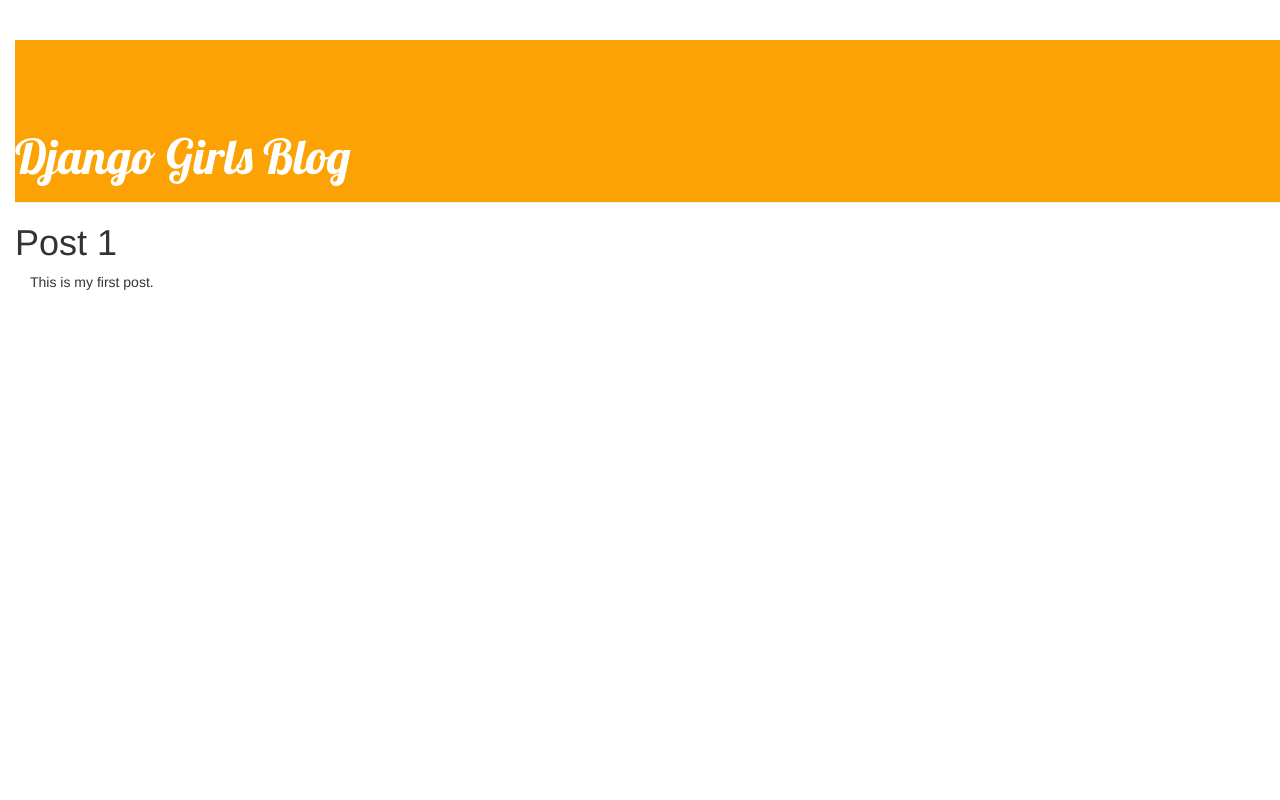
After one commit to aluasrenata/Initial-Reposit, a Django app: page /post/1/ in a window 1280 px wide. The commit adds this page. Run offline with Django 3.2, Linux system fonts and the light colour scheme; data comes from the database, SQL or seed files in the repository; some libraries are stand-ins or nearby versions.

Commit message:
Added new stuff

```diff
--- /dev/null
+++ b/blog/static/css/blog.css
@@ -0,0 +1,26 @@
+h1 a {
+    color: #FCA205;
+    font-family: 'Lobster';
+}
+body {
+	padding-left: 15px;
+}
+p {
+	padding-left: 15px;
+}
+.page-header {
+	background-color: #ff9400;
+	padding-top: 70px;
+	background-color: #FCA205;
+}
+.page-header h1, .page-header h1 a, .page-header h1 a:visited, .page-header h1 a:active {
+    color: #ffffff;
+    font-size: 36pt;
+    text-decoration: none;
+}
+.content {
+    margin-left: 40px;
+}
+.date {
+	color: #828282;
+}
--- /dev/null
+++ b/blog/templates/blog/base.html
@@ -0,0 +1,20 @@
+{%load staticfiles%}
+<html>
+    <head>
+        <title>Django girls blog</title>
+        <link rel="stylesheet" href="//maxcdn.bootstrapcdn.com/bootstrap/3.2.0/css/bootstrap.min.css">
+        <link rel="stylesheet" href="//maxcdn.bootstrapcdn.com/bootstrap/3.2.0/css/bootstrap-theme.min.css">
+        <link rel="stylesheet" href="{% static 'css/blog.css' %}">
+        <link href="http://fonts.googleapis.com/css?family=Lobster&subset=latin,latin-ext" rel="stylesheet" type="text/css">
+    </head>
+
+    <body>
+        <div>
+        <div class="page-header">
+            <h1><a href="">Django Girls Blog</a></h1>
+        </div>
+        </div>
+        {% block content %}
+        {% endblock %}
+    </body>
+</html>
--- /dev/null
+++ b/blog/templates/blog/post_detail.html
@@ -0,0 +1,13 @@
+{% extends 'blog/base.html' %}
+
+{% block content %}
+    <div class="post">
+        {% if post.published_date %}
+            <div class="date">
+                {{ post.published_date }}
+            </div>
+        {% endif %}
+        <h1>{{ post.title }}</h1>
+        <p>{{ post.text|linebreaks }}</p>
+    </div>
+{% endblock %}
--- a/blog/urls.py
+++ b/blog/urls.py
@@ -4,4 +4,5 @@ from blog import views
 
 urlpatterns = [
     url(r'^$', views.post_list, name='post_list'),
+    url(r'^post/(?P<pk>\d+)/$', views.post_detail, name='post_detail'),
 ]
--- a/blog/views.py
+++ b/blog/views.py
@@ -1,4 +1,4 @@
-from django.shortcuts import render
+from django.shortcuts import render, get_object_or_404
 from django.utils import timezone
 from blog.models import Post
 
@@ -6,3 +6,6 @@ from blog.models import Post
 def post_list(request):
 	posts = Post.objects.filter(published_date__lte=timezone.now()).order_by('published_date')
 	return render(request, 'blog/post_list.html', {'posts': posts})
+def post_detail(request, pk):
+	post = get_object_or_404(Post, pk=pk)
+	return render(request, 'blog/post_detail.html', {'post': post})
```
Also changed, not shown: blog/templates/blog/post_list.html (+8 -15 lines).
